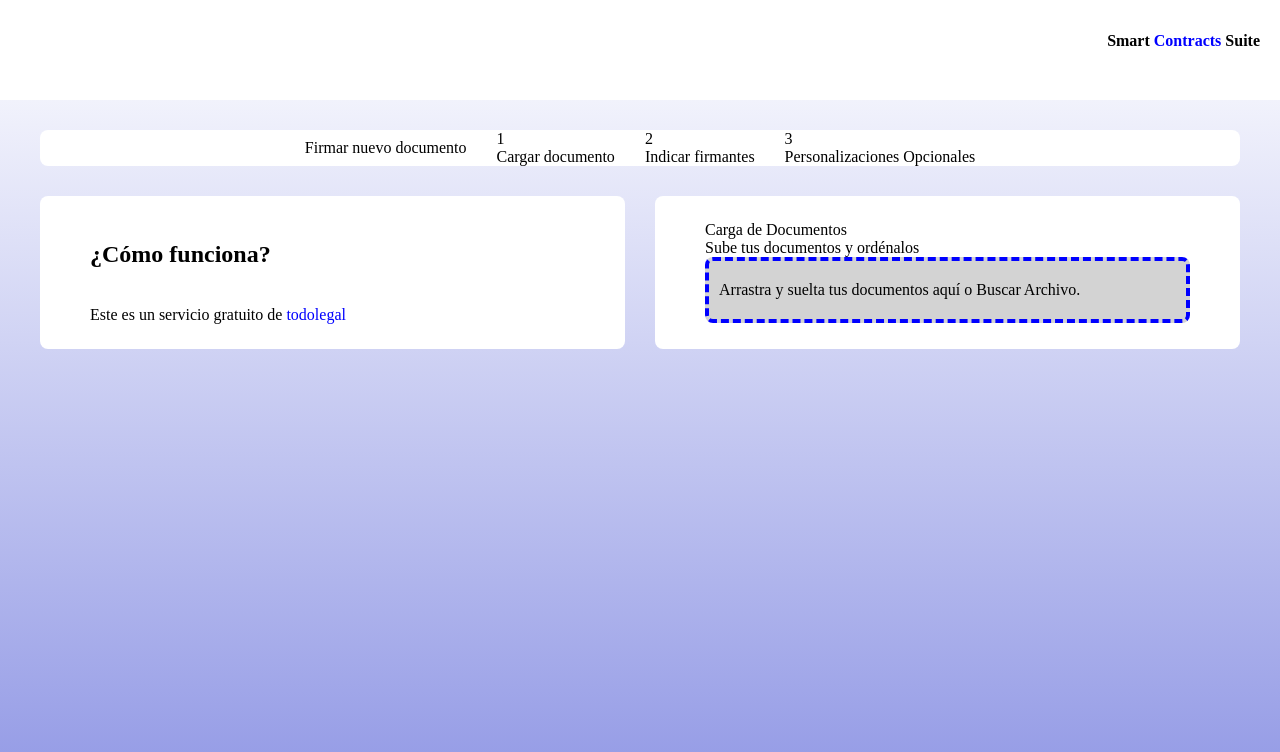
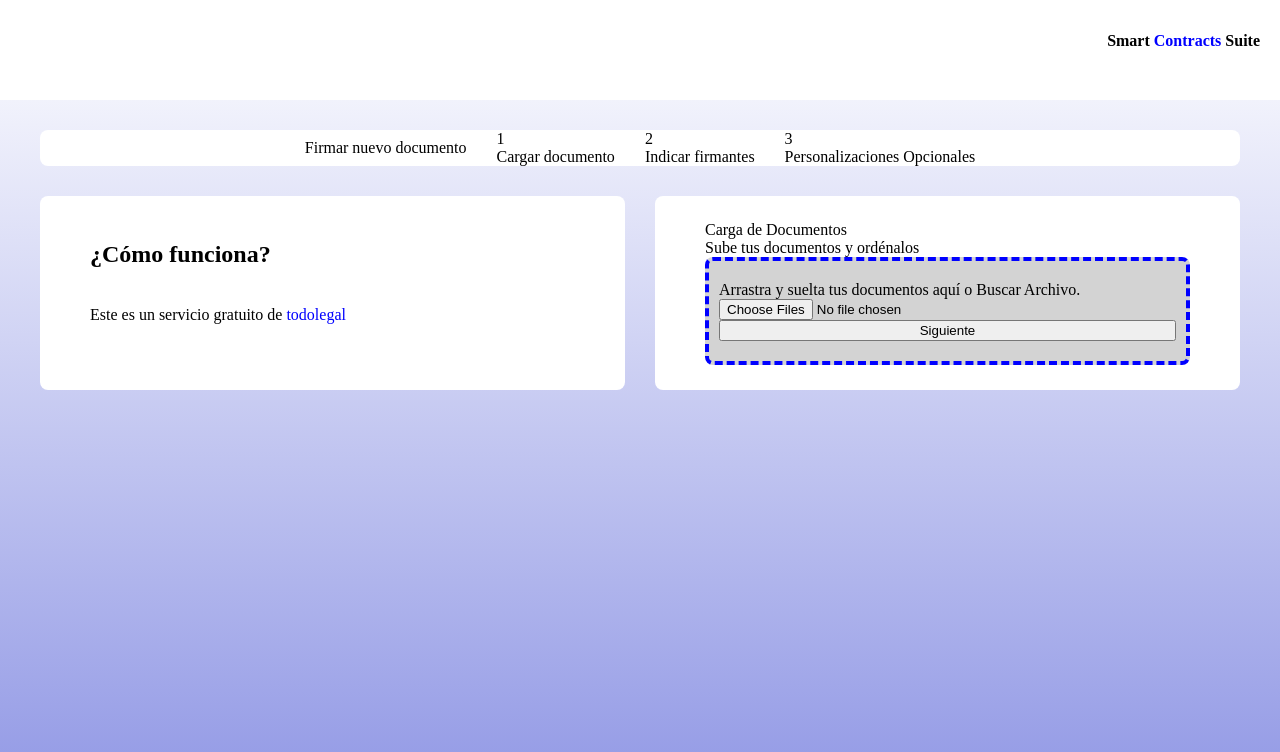
Before and after one commit to dkg-0717/todo-legal, a Vue app: page / in a window 1280 px wide. Shown: the top 752 px of the page. Built offline with nearby package versions, Linux system fonts and the light colour scheme.

Commit message:
Se agregó pinia

```diff
--- a/package.json
+++ b/package.json
@@ -9,6 +9,7 @@
     "preview": "vite preview"
   },
   "dependencies": {
+    "pinia": "^2.1.6",
     "vue": "^3.3.4"
   },
   "devDependencies": {
--- a/src/components/Stepper/FileUpload/FileUpload.vue
+++ b/src/components/Stepper/FileUpload/FileUpload.vue
@@ -1,8 +1,32 @@
 <template>
-  <section class="fileupload_container">
+  <section class="fileupload_container" @dragover="filesSaved('drag', $event)">
     <p>Arrastra y suelta tus documentos aquí o Buscar Archivo.</p>
+    <input class="file" type="file" id="files" name="files" accept="application/pdf" @change="filesSaved('input', $event)"
+      multiple>
+    <ul v-if="files.length > 0">
+      <li v-for="(file, index) in files" @click="removeFile(index)">
+        {{ file.name }}
+      </li>
+    </ul>
+    <button>Siguiente</button>
   </section>
 </template>
+
+<script setup>
+import { ref } from 'vue'
+
+let files = ref([])
+
+const filesSaved = (evtType, evt) => {
+  evt.preventDefault();
+  files.value = (evtType == 'drag') ? [...evt.dataTransfer.files] : [...evt.target.files]
+}
+
+const removeFile = (index) => {
+  files.value.splice(index, 1)
+}
+
+</script>
 
 <style>
 @import url('../../../assets/css/fileupload.css');
--- a/src/main.js
+++ b/src/main.js
@@ -1,5 +1,7 @@
 import { createApp } from 'vue'
+import { createPinia } from 'pinia'
 import './style.css'
 import App from './App.vue'
 
-createApp(App).mount('#app')
+const pinia = createPinia()
+createApp(App).use(pinia).mount('#app')
```
Also changed, not shown: src/stores/stepper.js (added, +13 -0 lines), 1 other file (tests, documents, lock files or other folders).
